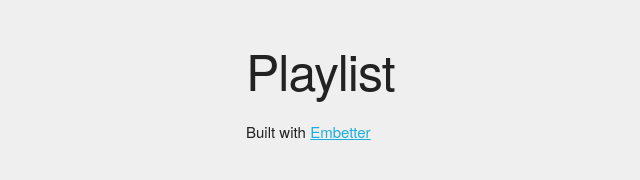
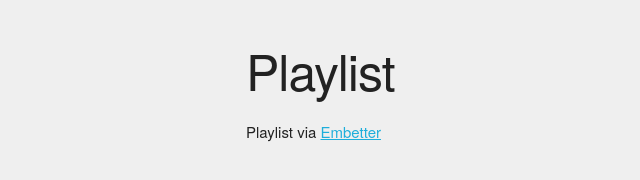
Before and after one commit to cacheflowe/embetter, a plain HTML site: page playlist/index.html in a window 1280 px wide. Shown: the full height of the page, 64-704 px from the left. Drawn offline with Linux system fonts and the light colour scheme.

Commit message:
Fix playlist text

```diff
--- a/playlist/index.html
+++ b/playlist/index.html
@@ -34,7 +34,7 @@
     <div class="container">
       <h1>Playlist</h1>
       <h5></h5>
-      <p>Built with <a href="https://github.com/cacheflowe/embetter">Embetter</a></p>
+      <p>Playlist via <a href="https://github.com/cacheflowe/embetter">Embetter</a></p>
       <div class="row">
         <div id="playlist-embeds" data-embetter-playlist="true"></div>
       </div>
```
